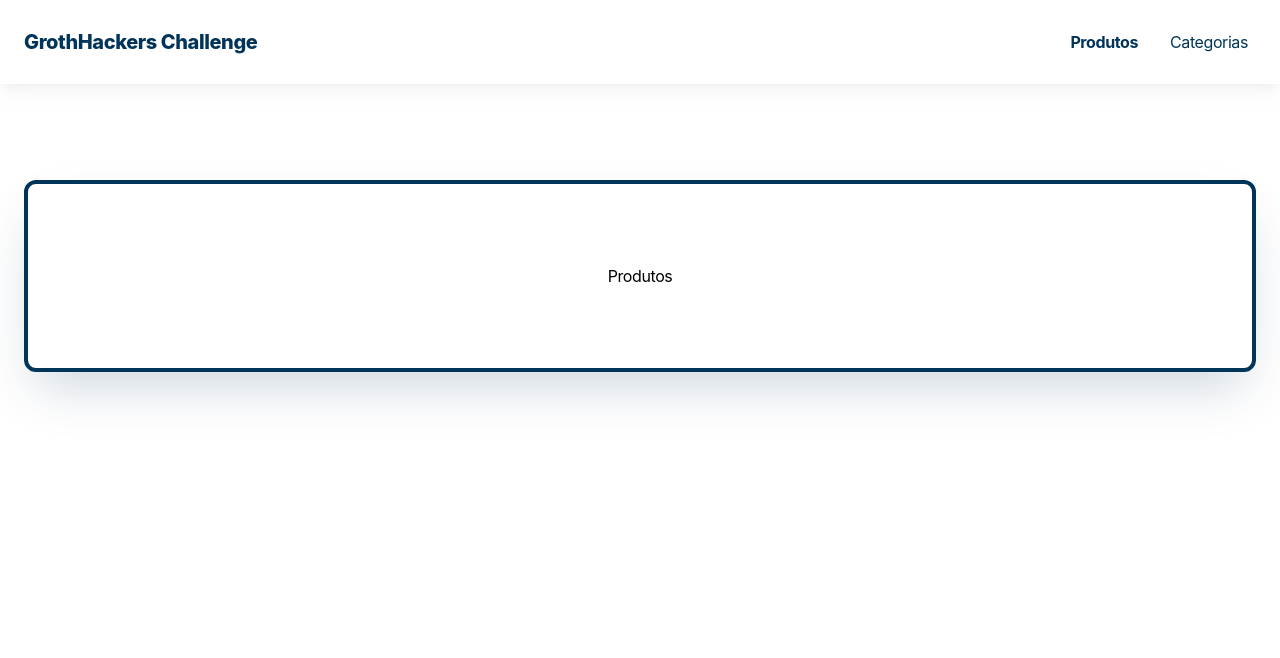
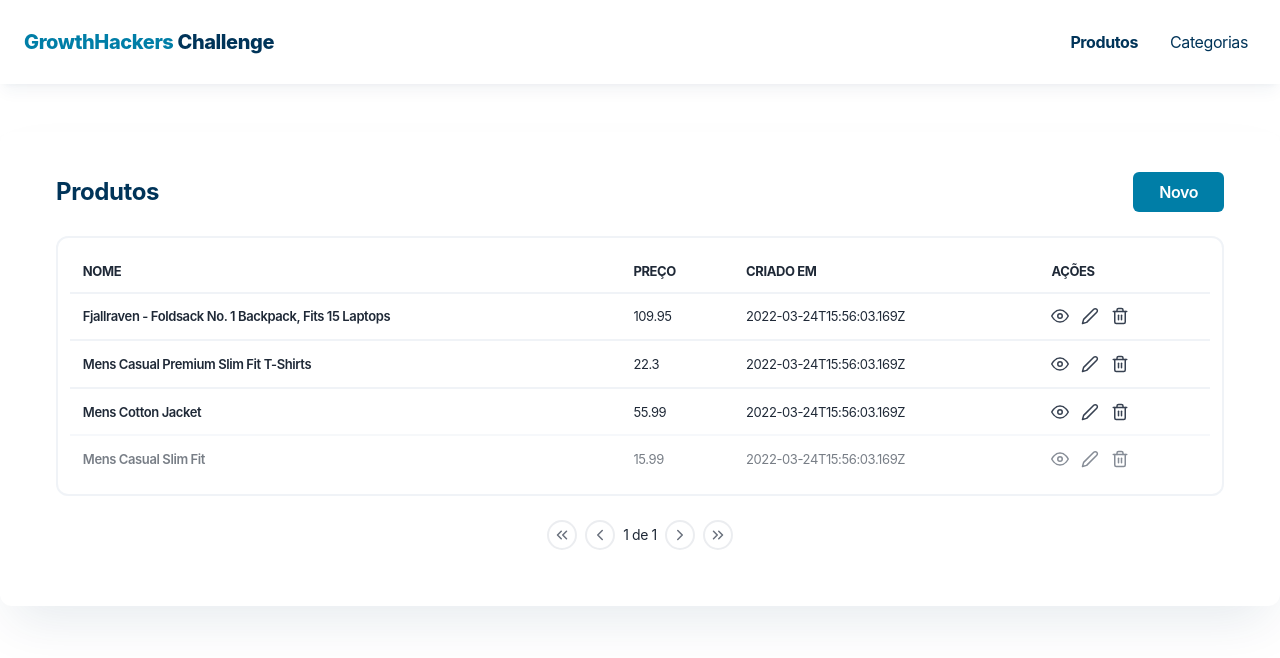
Before and after one commit to martinshumberto/growthhackers-challenge, a React (Vite) app in the folder packages/web/: page /produtos in a window 1280 px wide. Shown: the top 658 px of the page. Built offline with nearby package versions, Linux system fonts and the light colour scheme.

Commit message:
feat: table and components in web and content page products

```diff
--- a/packages/web/package.json
+++ b/packages/web/package.json
@@ -10,7 +10,9 @@
   "dependencies": {
     "react": "^18.0.0",
     "react-dom": "^18.0.0",
-    "react-router-dom": "^6.3.0"
+    "react-feather": "^2.0.9",
+    "react-router-dom": "^6.3.0",
+    "react-table": "^7.8.0"
   },
   "devDependencies": {
     "@types/react": "^18.0.0",
--- a/packages/web/src/assets/styles/global.css
+++ b/packages/web/src/assets/styles/global.css
@@ -1,6 +1,7 @@
 @import 'tailwindcss/base';
 @import 'tailwindcss/components';
 @import 'tailwindcss/utilities';
+@import 'table.css';
 @import url('https://fonts.googleapis.com/css2?family=Inter:wght@100;200;300;400;500;600;700;800;900&display=swap');
 
 body {
--- /dev/null
+++ b/packages/web/src/assets/styles/table.css
@@ -0,0 +1,33 @@
+table {
+    width: 100%;
+    text-align: center;
+    border: 2px solid #e2e8f086;
+    border-radius: 12px;
+    border-collapse: separate;
+    border-spacing: 0;
+    padding: 12px;
+}
+
+table th,
+table td {
+    font-size: 13px;
+    margin: 0;
+    padding: 0.8rem;
+}
+
+table td {
+    border-top: 2px solid #e2e8f086;
+    border-bottom: 2px solid #e2e8f08a;
+}
+
+table td:first-child {
+    font-weight: 600;
+}
+
+table :last-child td {
+    border-bottom: 0;
+}
+
+.pagination {
+    padding: 0.5rem;
+}
--- /dev/null
+++ b/packages/web/src/components/Button.tsx
@@ -0,0 +1,77 @@
+import type { ButtonHTMLAttributes } from 'react';
+
+interface Props extends ButtonHTMLAttributes<any> {
+  fullWidth?: boolean;
+  height?: 'sm' | 'md' | 'lg';
+  skin?: 'default' | 'primary' | 'secondary' | 'icon' | 'delete';
+  options?: { label: string; value: string }[];
+  optionClick?: (value: string) => void;
+  showArrowIcon?: boolean;
+}
+
+export default function Button({
+  fullWidth,
+  height = 'lg',
+  skin = 'default',
+  ...props
+}: Props) {
+  const h = skin === 'icon' ? '' : height;
+
+  const skins = {
+    default: {
+      bg: 'bg-transparent hover:bg-primary',
+      text: 'text-primary hover:text-white',
+      font: 'font-semibold',
+      border: 'border-2 border-gray-300 hover:border-transparent',
+    },
+    primary: {
+      bg: 'bg-primary hover:bg-transparent',
+      text: 'text-white hover:text-primary',
+      font: 'font-bold',
+      border: 'border-2 border-transparent hover:border-primary',
+    },
+    secondary: {
+      bg: 'bg-secondary hover:bg-white',
+      text: 'text-white hover:text-secondary',
+      font: 'font-semibold',
+      border: 'border-2 border-transparent hover:border-secondary',
+    },
+    icon: {
+      text: 'text-gray-700 hover:text-gray-900',
+      border: '',
+      font: '',
+      bg: '',
+    },
+    delete: {
+      bg: 'bg-red-200 hover:bg-red-500',
+      text: 'text-red-500 hover:text-white',
+      font: 'font-bold',
+      border: '',
+    },
+  };
+  const buttonSkin = skins[skin];
+
+  return (
+    <>
+      <button
+        {...props}
+        onClick={(event) => {
+          if (props.onClick) props.onClick(event);
+        }}
+        className={`relative outline-none transition-all rounded-md
+        ${props.disabled ? 'cursor-not-allowed opacity-75' : 'cursor-pointer'}
+        ${fullWidth && 'w-full'}
+        ${h === 'sm' && 'h-6 px-4'}
+        ${h === 'md' && 'h-8 px-5'}
+        ${h === 'lg' && 'h-10 px-6'}
+        ${buttonSkin.text}
+        ${buttonSkin.border}
+        ${buttonSkin.font}
+        ${buttonSkin.bg}
+      `}
+      >
+        {props.children}
+      </button>
+    </>
+  );
+}
--- a/packages/web/src/components/Header.tsx
+++ b/packages/web/src/components/Header.tsx
@@ -3,9 +3,12 @@ import { Link } from 'react-router-dom';
 
 export default function Header() {
   return (
-    <header className="bg-white shadow-lg shadow-gray-200/50 nav flex flex-wrap items-center justify-between p-4">
-      <div className="flex flex-no-shrink items-center justify-center text-xl font-extrabold text-primary ml-2 py-3">
-        <Link to="/">GrothHackers Challenge</Link>
+    <header className="bg-white shadow-lg shadow-primary/5 nav flex flex-wrap items-center justify-between p-4">
+      <div className="flex flex-no-shrink items-center justify-center text-xl font-extrabold ml-2 py-3">
+        <Link to="/">
+          <span className="text-secondary">GrowthHackers</span>{' '}
+          <span className="text-primary">Challenge</span>
+        </Link>
       </div>
       <Nav />
     </header>
--- /dev/null
+++ b/packages/web/src/components/Table.tsx
@@ -0,0 +1,150 @@
+import { useEffect, useState } from 'react';
+import { useTable, usePagination } from 'react-table';
+import {
+  ChevronRight,
+  ChevronLeft,
+  ChevronsLeft,
+  ChevronsRight,
+} from 'react-feather';
+import Button from '@/components/Button';
+
+const Pagination = ({ gotoPage, currentPage, totalPages }) => {
+  const canPreviousPage = currentPage - 1 > 0;
+  const canNextPage = currentPage < totalPages;
+
+  return (
+    <div className="flex items-center justify-center w-full mt-6 space-x-2 text-gray-800">
+      <Button
+        skin="icon"
+        onClick={() => gotoPage(1)}
+        disabled={!canPreviousPage}
+      >
+        <div className="border-2 rounded-full p-1">
+          <ChevronsLeft size={18} />
+        </div>
+      </Button>
+
+      <Button
+        skin="icon"
+        onClick={() => gotoPage(currentPage - 1)}
+        disabled={!canPreviousPage}
+      >
+        <div className="border-2 rounded-full p-1">
+          <ChevronLeft size={18} />
+        </div>
+      </Button>
+
+      <div className="flex text-sm">
+        {currentPage} de {totalPages || 1}
+      </div>
+
+      <Button
+        skin="icon"
+        onClick={() => gotoPage(currentPage + 1)}
+        disabled={!canNextPage}
+      >
+        <div className="border-2 rounded-full p-1">
+          <ChevronRight size={18} />
+        </div>
+      </Button>
+
+      <Button
+        skin="icon"
+        onClick={() => gotoPage(totalPages)}
+        disabled={!canNextPage}
+      >
+        <div className="border-2 rounded-full p-1">
+          <ChevronsRight size={18} />
+        </div>
+      </Button>
+    </div>
+  );
+};
+
+export default function Table({
+  columns,
+  data,
+  fetchData,
+  loading,
+  initialPage = 1,
+  totalPages = 1,
+  pagination = true,
+  isDisabled = undefined,
+}) {
+  const [currentPage, setCurrentPage] = useState(initialPage);
+  const { getTableProps, getTableBodyProps, headerGroups, prepareRow, page } =
+    useTable(
+      {
+        columns,
+        data,
+        manualPagination: true,
+      },
+      usePagination
+    );
+  const gotoPage = (newPage: number) => {
+    setCurrentPage(newPage);
+  };
+
+  useEffect(() => {
+    fetchData({ page: currentPage });
+  }, [currentPage]);
+
+  return (
+    <div className="flex flex-col overflow-x-auto pb-4 w-full text-gray-800">
+      <table {...getTableProps()}>
+        <thead className="text-xs uppercase">
+          {headerGroups.map((headerGroup) => (
+            <tr {...headerGroup.getHeaderGroupProps()}>
+              {headerGroup.headers.map((column) => (
+                <th className="text-left" {...column.getHeaderProps()}>
+                  {column.render('Header')}
+                </th>
+              ))}
+            </tr>
+          ))}
+        </thead>
+        {loading ? (
+          <tbody className="text-sm" {...getTableBodyProps()}>
+            <tr>
+              <td colSpan={10000} className="mt-10">
+                Carregando...
+              </td>
+            </tr>
+          </tbody>
+        ) : (
+          <tbody className="text-sm" {...getTableBodyProps()}>
+            {data.length ? (
+              page.map((row: any) => {
+                prepareRow(row);
+                const disabled = isDisabled ? isDisabled(row.original) : false;
+                return (
+                  <tr
+                    className={`${disabled && 'opacity-60'} text-left`}
+                    {...row.getRowProps()}
+                  >
+                    {row.cells.map((cell) => (
+                      <td {...cell.getCellProps()}>{cell.render('Cell')}</td>
+                    ))}
+                  </tr>
+                );
+              })
+            ) : (
+              <tr>
+                <td colSpan={10000} className="text-center pt-5">
+                  Ops... não encontramos registros aqui.
+                </td>
+              </tr>
+            )}
+          </tbody>
+        )}
+      </table>
+      {pagination && (
+        <Pagination
+          gotoPage={gotoPage}
+          currentPage={currentPage}
+          totalPages={totalPages}
+        />
+      )}
+    </div>
+  );
+}
--- a/packages/web/src/layouts/Default.tsx
+++ b/packages/web/src/layouts/Default.tsx
@@ -5,8 +5,8 @@ function Default() {
   return (
     <div className="bg-primary-100 min-h-screen h-full block pb-20">
       <Header />
-      <div className="flex justify-center mt-24 text-center container mx-auto">
-        <div className="flex flex-col items-center rounded-xl bg-white px-4 md:py-20 md:px-48 shadow-2xl shadow-primary/20 border-4 border-primary mx-6 w-full">
+      <div className="flex justify-center mt-12 text-center container mx-auto">
+        <div className="flex flex-col items-center rounded-xl bg-white px-8 py-8 md:py-10 md:px-14 shadow-2xl shadow-primary/10  w-full">
           <Outlet />
         </div>
       </div>
--- a/packages/web/src/pages/Products.tsx
+++ b/packages/web/src/pages/Products.tsx
@@ -1,3 +1,129 @@
+import Button from '@/components/Button';
+import Table from '@/components/Table';
+import { useMemo, useState } from 'react';
+import { Edit2, Eye, Trash2 } from 'react-feather';
+
 export default function Products() {
-  return <div>Produtos</div>;
+  const [loading, setLoading] = useState(false);
+  const [activeModal, setActiveModal] = useState('');
+  const [selectedItem, setSelectedItem] = useState([]);
+
+  const handlerSelectItem = (modalName: string, selectedItem: []) => {
+    setActiveModal(modalName);
+    setSelectedItem(selectedItem);
+  };
+
+  const data = [
+    {
+      id: 1,
+      title: 'Fjallraven - Foldsack No. 1 Backpack, Fits 15 Laptops',
+      price: 109.95,
+      category: 'Camisa',
+      status: true,
+      created_at: '2022-03-24T15:56:03.169Z',
+    },
+    {
+      id: 2,
+      title: 'Mens Casual Premium Slim Fit T-Shirts ',
+      price: 22.3,
+      category: 'Camisa',
+      status: true,
+      created_at: '2022-03-24T15:56:03.169Z',
+    },
+    {
+      id: 3,
+      title: 'Mens Cotton Jacket',
+      price: 55.99,
+      category: 'Camisa',
+      status: true,
+      created_at: '2022-03-24T15:56:03.169Z',
+    },
+    {
+      id: 4,
+      title: 'Mens Casual Slim Fit',
+      price: 15.99,
+      category: 'Camisa',
+      status: false,
+      created_at: '2022-03-24T15:56:03.169Z',
+    },
+  ];
+
+  const columns = useMemo(
+    () => [
+      {
+        Header: 'Nome',
+        accessor: 'title',
+        Cell: ({ value }) => <span className="truncate">{value}</span>,
+      },
+      {
+        Header: 'Preço',
+        accessor: 'price',
+        Cell: ({ value }) => <span className="truncate">{value}</span>,
+      },
+      {
+        Header: 'Criado em',
+        accessor: 'created_at',
+        Cell: ({ value }) => value,
+      },
+      {
+        Header: 'Ações',
+        accessor: '',
+        Cell: (props) => {
+          return (
+            <div className="flex space-x-3">
+              <Button
+                skin="icon"
+                onClick={() => handlerSelectItem('update', props.row.original)}
+              >
+                <Eye size={18} />
+              </Button>
+
+              <Button
+                skin="icon"
+                onClick={() => handlerSelectItem('update', props.row.original)}
+              >
+                <Edit2 size={18} />
+              </Button>
+
+              <Button
+                skin="icon"
+                onClick={() => handlerSelectItem('delete', props.row.original)}
+              >
+                <Trash2 size={18} />
+              </Button>
+            </div>
+          );
+        },
+      },
+    ],
+    []
+  );
+
+  const fetchData = async () => {
+    try {
+      setLoading(false);
+    } catch {}
+  };
+
+  return (
+    <div className="flex flex-col w-full">
+      <div className="flex items-center justify-between mb-6">
+        <h2 className="flex text-2xl font-bold text-primary">Produtos</h2>
+
+        <div className="flex">
+          <Button skin="secondary" onClick={() => setActiveModal('new')}>
+            Novo
+          </Button>
+        </div>
+      </div>
+      <Table
+        columns={columns}
+        data={data}
+        fetchData={fetchData}
+        loading={loading}
+        pagination
+        isDisabled={({ status }) => !status}
+      />
+    </div>
+  );
 }
```
Also changed, not shown: 1 other file (tests, documents, lock files or other folders).
